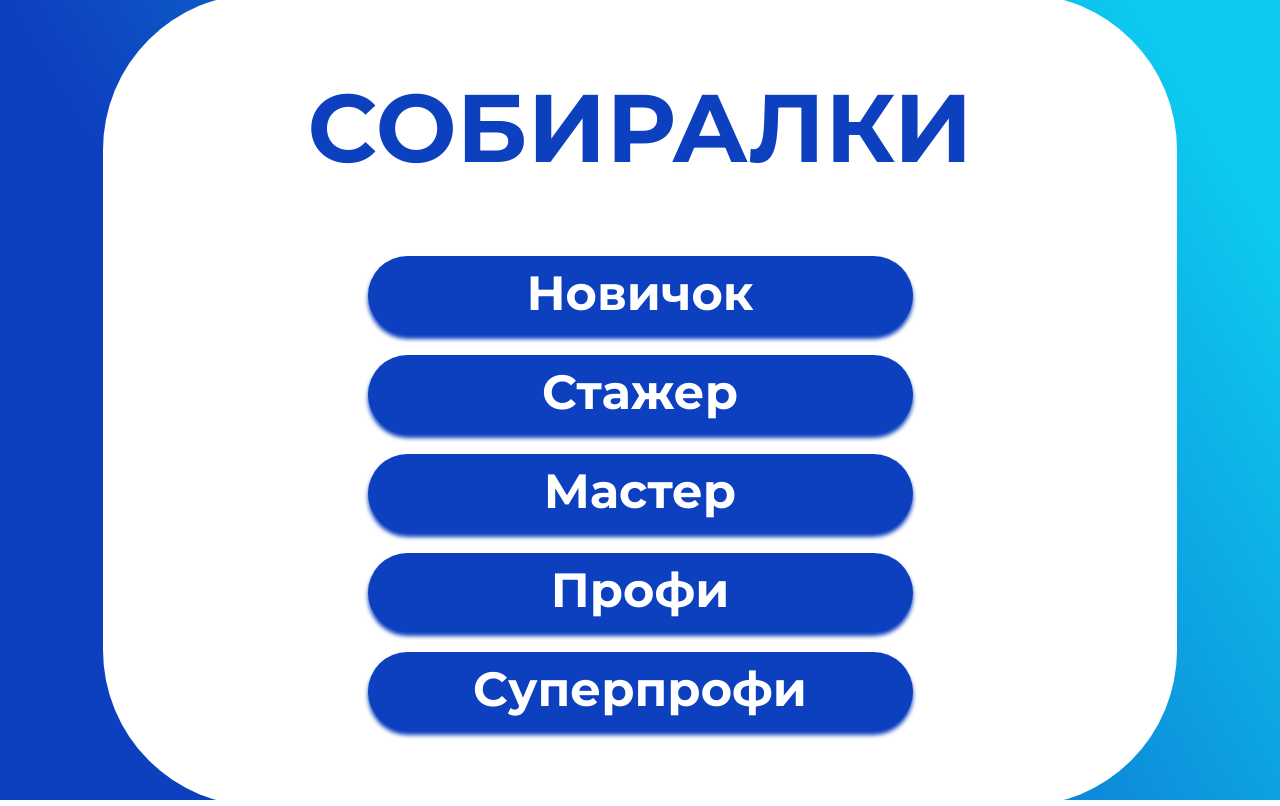
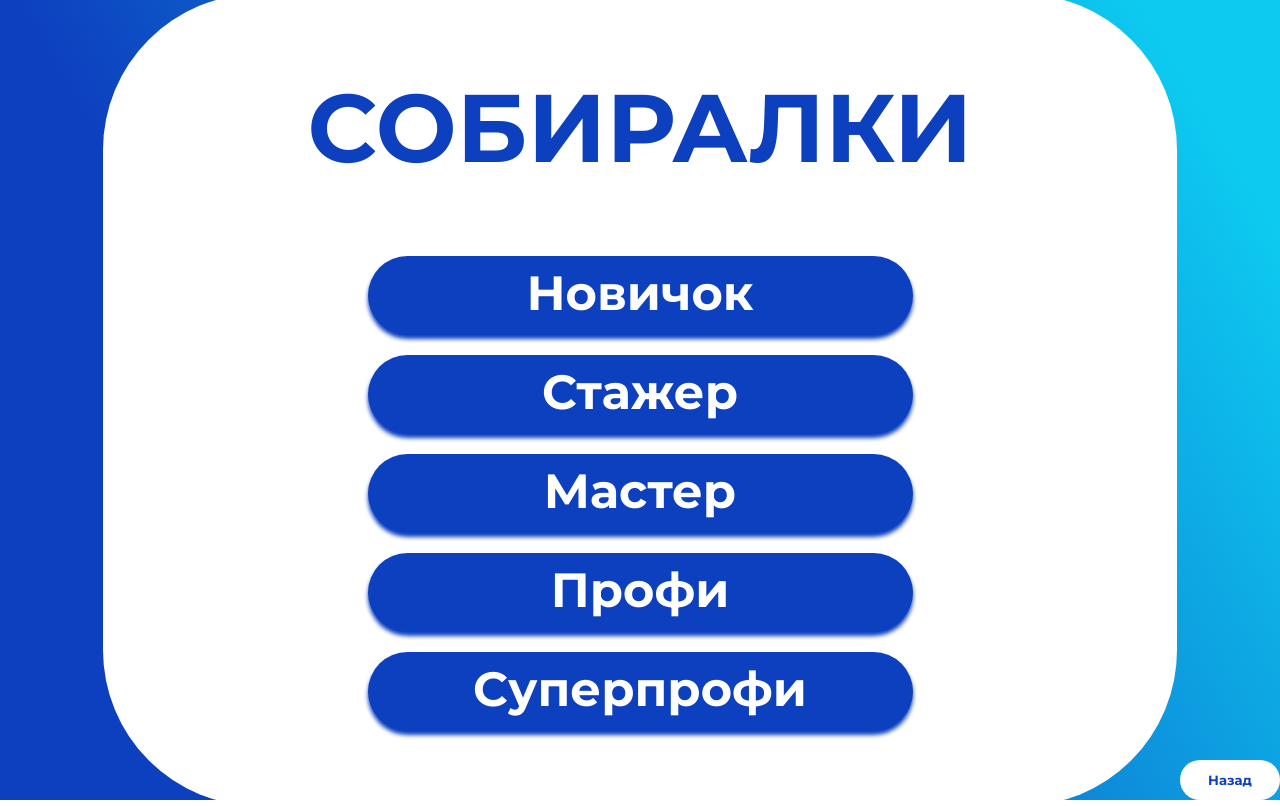
Before and after one commit to YuichiKamishiro/YuichiKamishiro.github.io, a plain HTML site: page puzzle-game/index.html in a window 1280 px wide. Drawn offline with Linux system fonts and the light colour scheme.

Commit message:
return button

```diff
--- a/memory-game/styles.css
+++ b/memory-game/styles.css
@@ -280,6 +280,8 @@ svg {
 }
 
 #return {
+	top: 95%;
+	right: 0%;
 	border: none;
 	display: flex;
 	justify-content: center;
@@ -287,8 +289,11 @@ svg {
 	height: 40px;
 	width: 100px;
 	background-color: white;
+	background: white;
+	box-sizing: none;
+
 	border-radius: 25px;
 	text-align: center;
 	color: #0D40BF;
-	position: relative;
+	position: fixed;
 }
--- a/puzzle-game/index.html
+++ b/puzzle-game/index.html
@@ -10,6 +10,14 @@
 
 <body>
     <div class="container">
+        <script>
+            function goBack() {
+                window.history.back();
+            }
+        </script>
+        <button id="return" onclick="goBack()">
+            <span>Назад</span>
+        </button>
         <div class="difficulty-selector">
             <div class="difficulty">
                 <span class="title">СОБИРАЛКИ</span>
--- a/puzzle-game/istyle.css
+++ b/puzzle-game/istyle.css
@@ -91,3 +91,27 @@
     font-size: 48px;
     line-height: 59px;
 }
+#return span {
+	/* height: 100%; */
+	font-weight: 700;
+	text-align: center;
+    color: #0D40BF;
+}
+
+#return {
+	top: 95%;
+	right: 0%;
+	border: none;
+	display: flex;
+	justify-content: center;
+	align-items: center;
+	height: 40px;
+	width: 100px;
+	background: white;
+	box-sizing: none;
+
+	border-radius: 25px;
+	text-align: center;
+	color: #0D40BF;
+	position: fixed;
+}
--- a/puzzle-game/style.css
+++ b/puzzle-game/style.css
@@ -409,3 +409,27 @@ a:hover {
     font-family: Minecraftia;
     src: url(fonts/Minecraftia.ttf);
 }
+#return span {
+	/* height: 100%; */
+	font-weight: 700;
+	text-align: center;
+    color: white;
+}
+
+#return {
+	top: 95%;
+	right: 0%;
+	border: none;
+	display: flex;
+	justify-content: center;
+	align-items: center;
+	height: 40px;
+	width: 100px;
+	background: #0D40BF;
+	box-sizing: none;
+
+	border-radius: 25px;
+	text-align: center;
+	color: #0D40BF;
+	position: fixed;
+}
```
Also changed, not shown: memory-game/index.html (+10 -4 lines), puzzle-game/game.html (+8 -0 lines).
